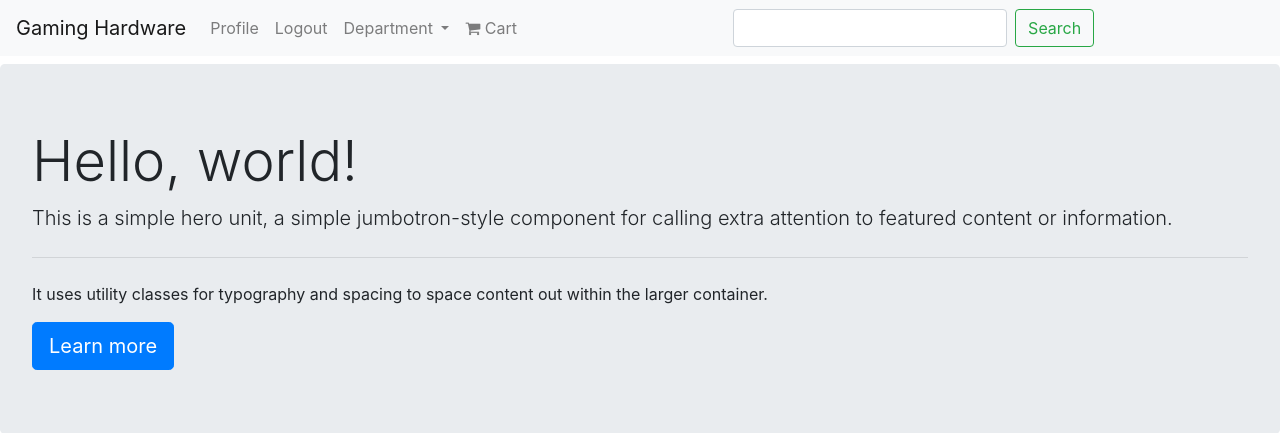
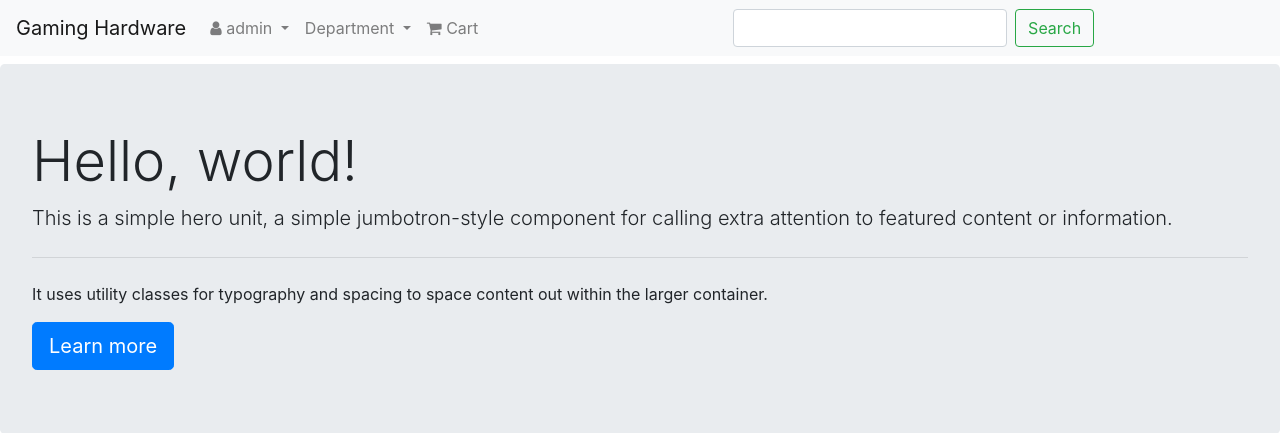
Before and after one commit to CaseyScott/Gaming-hardware-Django-milestone, a Django app: page / in a window 1280 px wide. Shown: the top 433 px of the page. Run offline with Django 3.2, Linux system fonts and the light colour scheme; a user stored in the database is signed in; some libraries are stand-ins or nearby versions.

Commit message:
Nav set up for user name srop down contains log out and profile

```diff
--- a/django_ms4/settings.py
+++ b/django_ms4/settings.py
@@ -138,7 +138,7 @@ USE_TZ = True
 
 # Static files (CSS, JavaScript, Images)
 # https://docs.djangoproject.com/en/1.11/howto/static-files/
-AWS_DEFAULT_ACL = None
+
 
 AWS_S3_OBJECT_PARAMETERS = {
     'Expires': 'Thu, 31 Dec 2099 20:00:00 GMT',
--- a/home/templates/index.html
+++ b/home/templates/index.html
@@ -26,32 +26,33 @@
 <div class="bd-example">
     <div id="carouselExampleCaptions" class="carousel slide" data-ride="carousel">
         <ol class="carousel-indicators">
-            <li data-target="#carouselExampleCaptions" data-slide-to="0" class="active"></li>
-            <li data-target="#carouselExampleCaptions" data-slide-to="1"></li>
-            <li data-target="#carouselExampleCaptions" data-slide-to="2"></li>
+            <li data-target="#carouselExampleCaptions1" data-slide-to="0" class="active"></li>
+            <li data-target="#carouselExampleCaptions2" data-slide-to="1"></li>
+            <li data-target="#carouselExampleCaptions3" data-slide-to="2"></li>
         </ol>
         <div class="carousel-inner">
             <div class="carousel-item active">
-                <img class="carousel" style="background-image: url('{{ MEDIA_URL }}{{ item.image }}')" alt="...">
+                <img src="https://www.pcforce.co.nz/images/CA-1G7-00M1WN-00.jpg" class="d-block w-100" alt="...">
                 <div class="carousel-caption d-none d-md-block">
                     <h3>{{ item.title }}</h3>
                     <p>{{ item.description }}</p>
                 </div>
             </div>
             <div class="carousel-item">
-                <img src="..." class="d-block w-100" alt="...">
+                <img src="https://www.pcforce.co.nz/images/CA-1G7-00M1WN-00.jpg" class="d-block w-100" alt="...">
                 <div class="carousel-caption d-none d-md-block">
                     <h5>Second slide label</h5>
                     <p>Lorem ipsum dolor sit amet, consectetur adipiscing elit.</p>
                 </div>
             </div>
             <div class="carousel-item">
-                <img src="..." class="d-block w-100" alt="...">
+                <img src="https://www.pcforce.co.nz/images/CA-1G7-00M1WN-00.jpg" class="d-block w-100" alt="...">
                 <div class="carousel-caption d-none d-md-block">
                     <h5>Third slide label</h5>
                     <p>Praesent commodo cursus magna, vel scelerisque nisl consectetur.</p>
                 </div>
             </div>
+
         </div>
         <a class="carousel-control-prev" href="#carouselExampleCaptions" role="button" data-slide="prev">
             <span class="carousel-control-prev-icon" aria-hidden="true"></span>
@@ -65,7 +66,5 @@
 </div>
 
 
+
 {% endblock %}
-<script>
-    $('.carousel').carousel()
-</script>
--- a/static/js/script.js
+++ b/static/js/script.js
@@ -1,4 +1,3 @@
 $(document).ready(function(){
-
     $('.carousel').carousel()
 });
--- a/templates/base.html
+++ b/templates/base.html
@@ -32,11 +32,16 @@
                 <div class="collapse navbar-collapse" id="navbarSupportedContent">
                     <ul class="navbar-nav mr-auto">
                         {% if user.is_authenticated %}
-                        <li class="nav-item">
-                            <a class="nav-link" href="{% url 'profile' %}">Profile</a>
-                        </li>
-                        <li class="nav-item">
-                            <a class="nav-link" href="{% url 'logout' %}">Logout</a>
+                        <li class="nav-item dropdown">
+                            <a class="nav-link dropdown-toggle" href="#" id="navbarDropdown" role="button"
+                                data-toggle="dropdown" aria-haspopup="true" aria-expanded="false">
+                                <i class="fa fa-user"></i> {{user}}
+                            </a>
+                            <div class="dropdown-menu" aria-labelledby="navbarDropdown">
+                                <a class="dropdown-item" href="{% url 'profile' %}">User Profile</a>
+                                <div class="dropdown-divider"></div>
+                                <a class="dropdown-item" href="{% url 'logout' %}">Log Out</a>
+                            </div>
                         </li>
                         {% else %}
                         <li class="nav-item">
```
